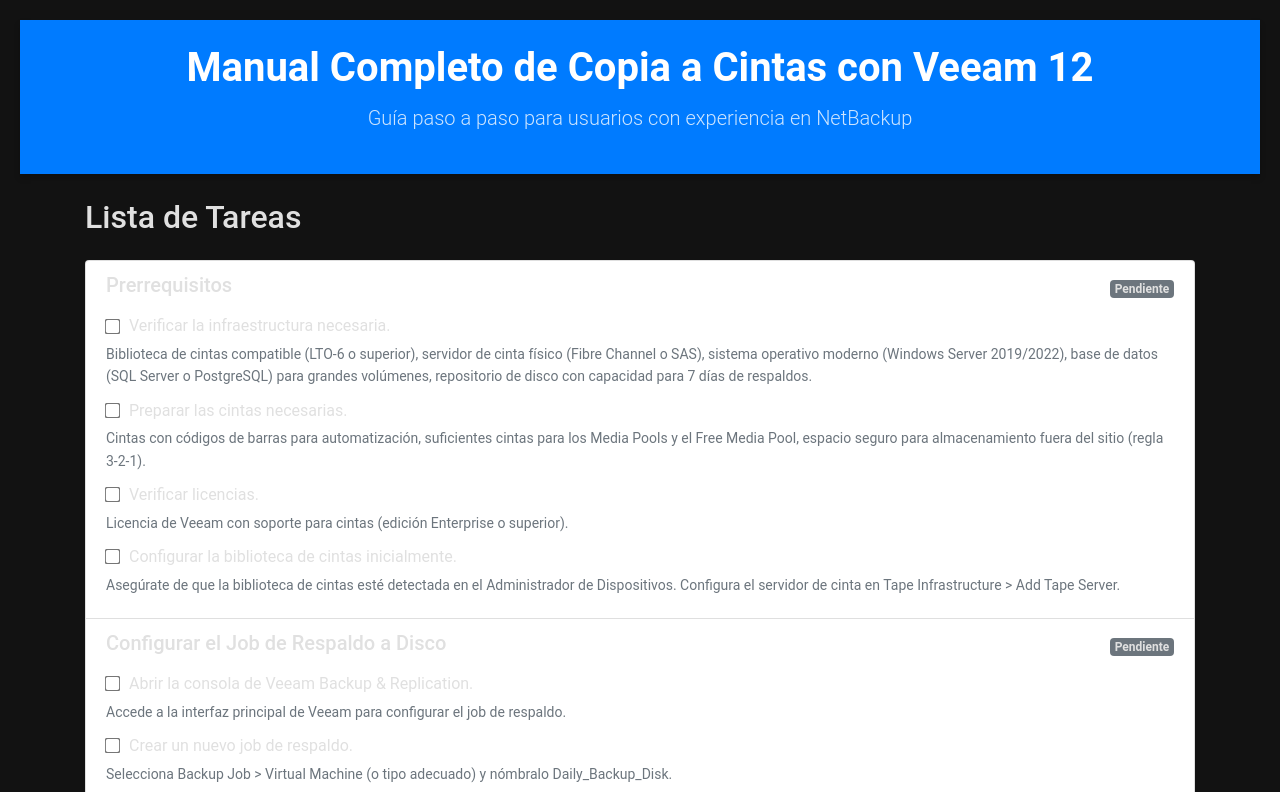
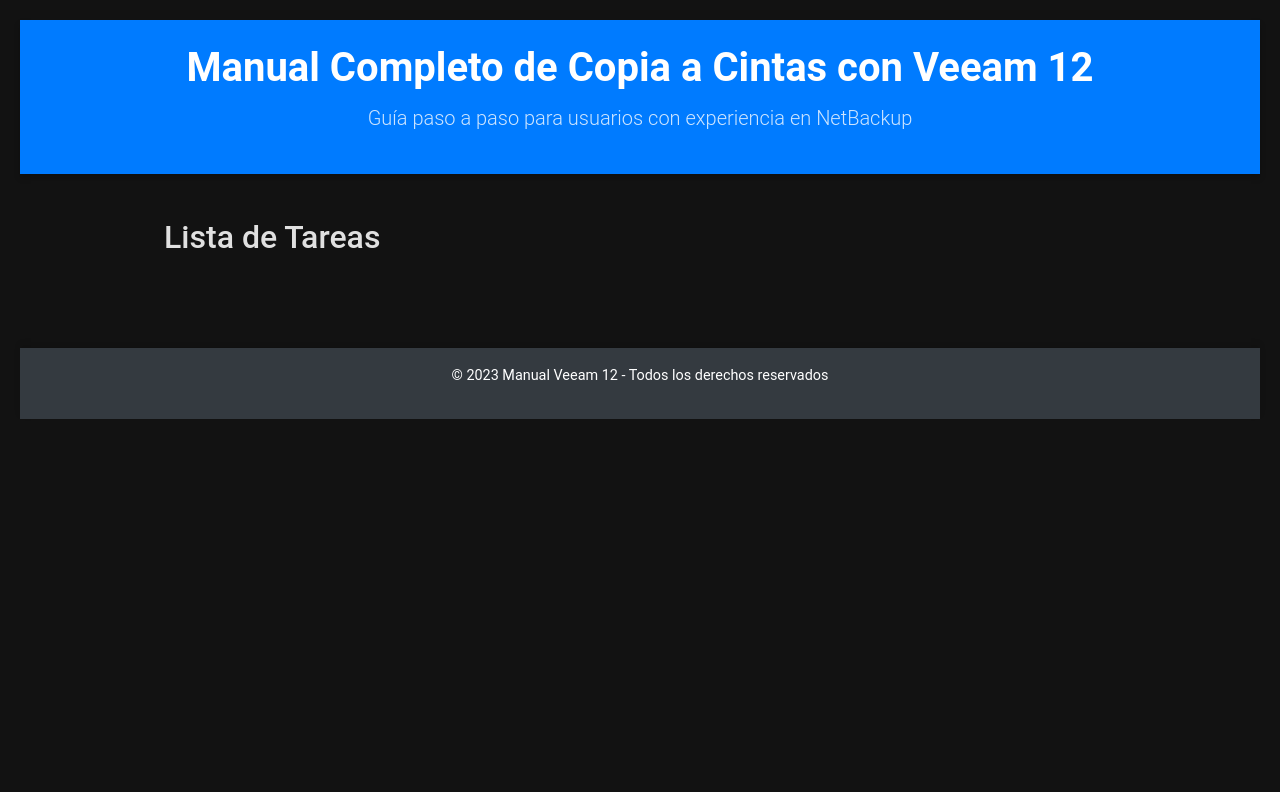
Before and after one commit to watakah/VeeamManualApp, a plain HTML site: page index.html in a window 1280 px wide. Shown: the top 792 px of the page. Drawn offline with nearby package versions, Linux system fonts and the light colour scheme.

Commit message:
Add files via upload

```diff
--- a/index.html
+++ b/index.html
@@ -16,22 +16,21 @@
     <p class="lead">Guía paso a paso para usuarios con experiencia en NetBackup</p>
   </header>
 
+  <!-- Contenedor Principal -->
+  <div class="container">
     <!-- Main Content -->
-  <main class="container mt-4">
+    <main class="mt-4">
       <h2 class="mb-4">Lista de Tareas</h2>
       <ul class="list-group" id="task-list">
         <!-- Las tareas se generarán dinámicamente con JavaScript -->
       </ul>
     </main>
+  </div>
 
   <!-- Footer -->
   <footer class="bg-dark text-white text-center py-3 mt-5">
-    <p>© 2025 Manual Veeam 12 - Todos los derechos reservados por mi y que tanto...</p>
+    <p>© 2023 Manual Veeam 12 - Todos los derechos reservados</p>
   </footer>
 
   <!-- Cargar Bootstrap JS y Popper.js desde CDN -->
-  <script src="https://cdn.jsdelivr.net/npm/bootstrap @5.3.0-alpha1/dist/js/bootstrap.bundle.min.js"></script>
-  <!-- Script personalizado -->
-  <script src="app.js"></script>
-</body>
-</html>
+  <script src="https://cdn.jsdelivr.net/npm/bootstrap @5.3.0-alpha1/dist/js/bootstrap.bundle.min.js"></
--- a/styles.css
+++ b/styles.css
@@ -11,6 +11,13 @@ body {
   background-color: #121212; /* Fondo oscuro */
   color: #e0e0e0; /* Texto claro */
   line-height: 1.6;
+  padding: 20px;
+}
+
+/* Contenedor principal centrado */
+.container {
+  max-width: 80%; /* 80% del ancho de la página */
+  margin: 0 auto; /* Centrado horizontal */
   padding: 20px;
 }
 
@@ -48,7 +55,7 @@ main {
   background-color: #1e1e1e; /* Gris oscuro */
   border-radius: 8px;
   box-shadow: 0 4px 6px rgba(0, 0, 0, 0.1); /* Sombra sutil */
-  margin-bottom: 20px;
+  margin-bottom: 30px; /* Separación más clara entre bloques */
   padding: 20px;
   transition: transform 0.3s ease, box-shadow 0.3s ease; /* Efecto hover */
 }
```
Lines whose indentation alone changed are shown as unchanged.
